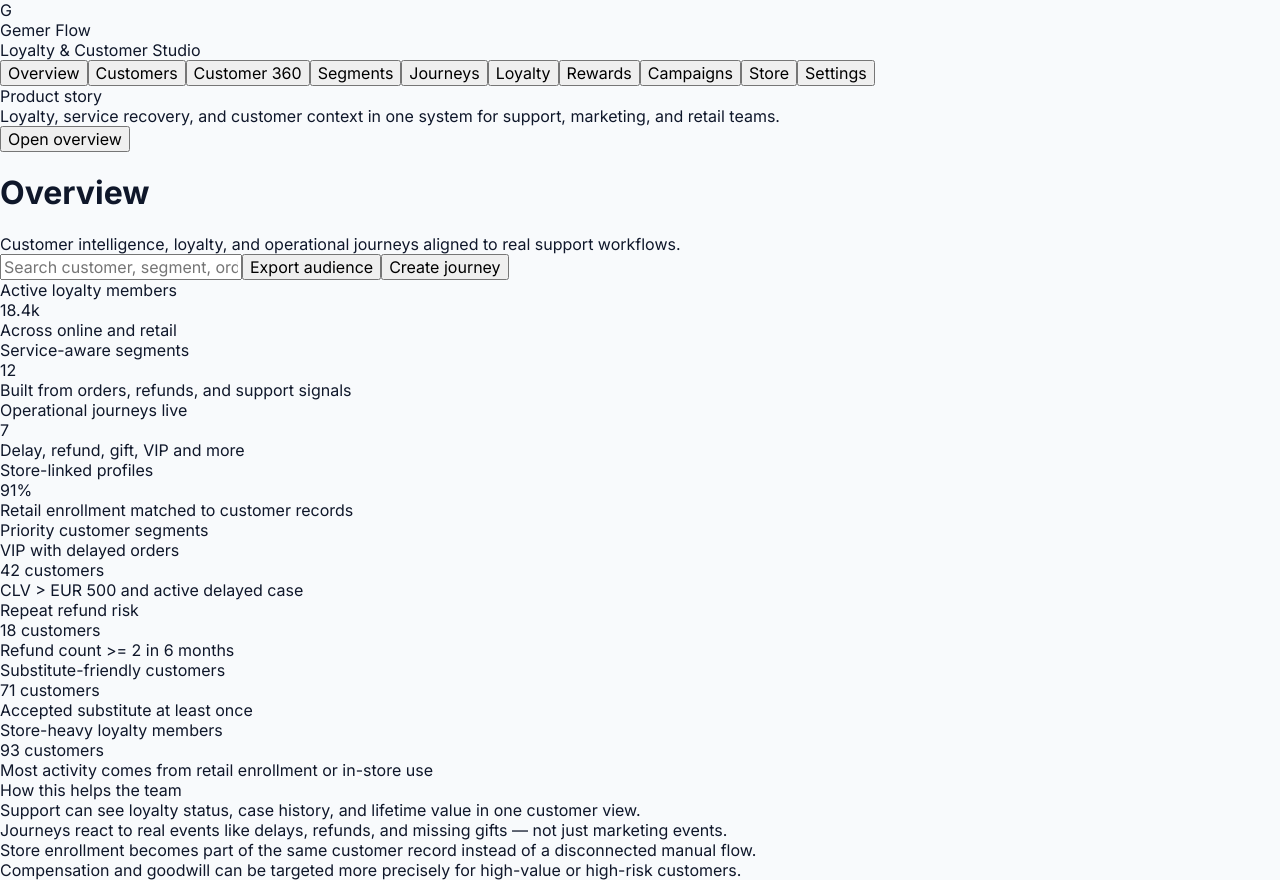
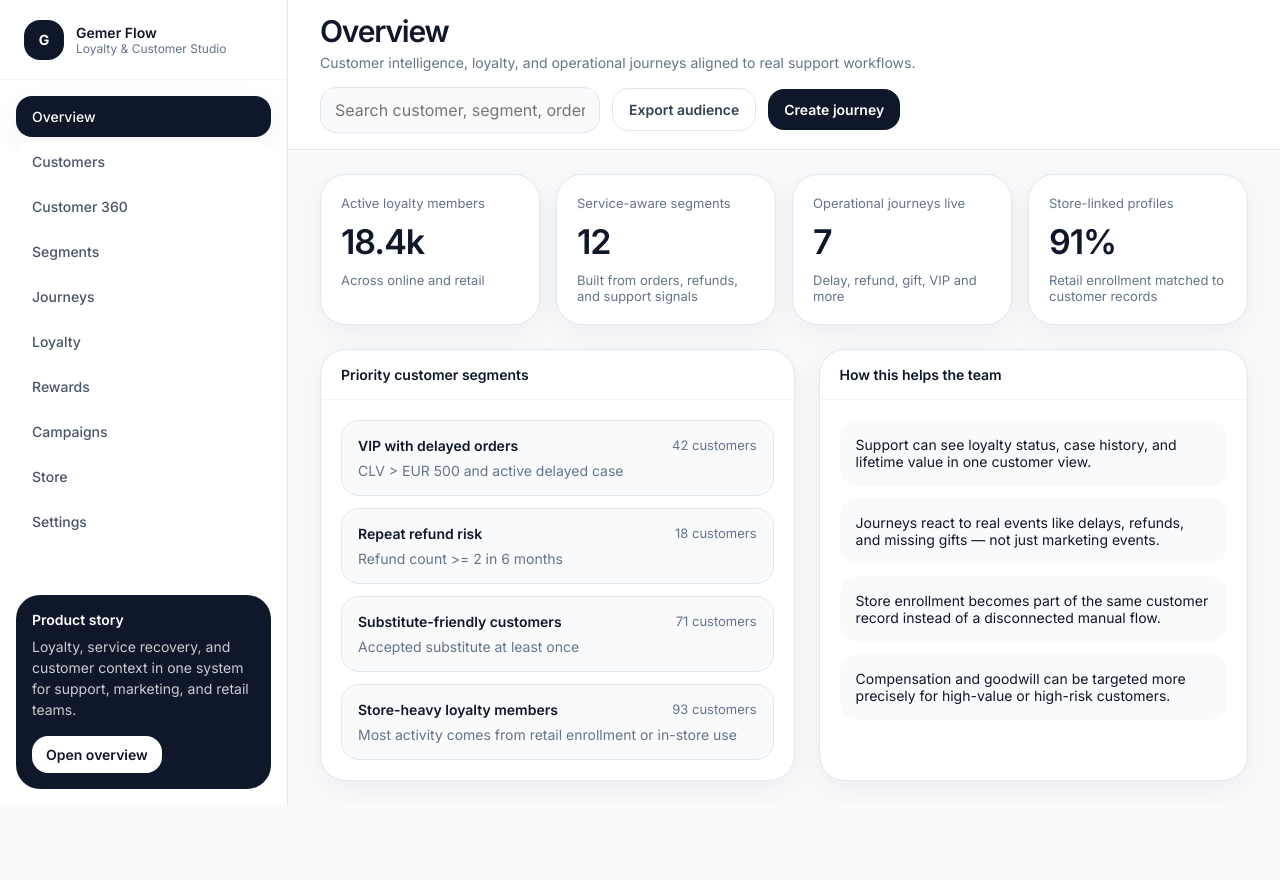
Before and after one commit to Jana89/loyalty-gemer, a Next.js app: page / in a window 1280 px wide. After the commit the page ends 805 px from the top, so only its background shows below. Built offline with nearby package versions, Linux system fonts and the light colour scheme.

Commit message:
Update globals.css

```diff
--- a/app/globals.css
+++ b/app/globals.css
@@ -1,5 +1,5 @@
 :root {
-  --bg: #f3f6fb;
+  --bg: #f8fafc;
   --panel: #ffffff;
   --panel-soft: #f8fafc;
   --border: #e2e8f0;
@@ -16,15 +16,172 @@
   --success: #059669;
   --success-soft: #d1fae5;
   --radius-xl: 26px;
-  --shadow: 0 8px 30px rgba(15,23,42,.06);
+  --shadow: 0 8px 30px rgba(15, 23, 42, 0.06);
 }
+
 * { box-sizing: border-box; }
 html, body { margin: 0; padding: 0; background: var(--bg); color: var(--text); }
-body { font-family: inherit;
-      background: #f8fafc;
-     color: #0f172a;}
-.shadow-soft {
-  box-shadow: 0 8px 30px rgba(15, 23, 42, 0.06);
-}
+body { font-family: inherit; }
 button, input, select { font: inherit; }
 button { cursor: pointer; }
+
+.app-shell { min-height: 100vh; background: var(--bg); color: var(--text); }
+.app-frame { display: flex; }
+.sidebar {
+  width: 288px;
+  min-height: 100vh;
+  background: #fff;
+  border-right: 1px solid var(--border);
+  display: flex;
+  flex-direction: column;
+}
+.sidebar-brand {
+  height: 80px;
+  display: flex;
+  align-items: center;
+  gap: 12px;
+  padding: 0 24px;
+  border-bottom: 1px solid #f1f5f9;
+}
+.brand-icon {
+  display: grid;
+  place-items: center;
+  width: 40px;
+  height: 40px;
+  border-radius: 16px;
+  background: var(--primary);
+  color: #fff;
+  font-size: 14px;
+  font-weight: 700;
+}
+.brand-title { font-size: 14px; font-weight: 600; }
+.brand-subtitle { font-size: 12px; color: var(--muted); }
+.sidebar-nav { padding: 16px; display: grid; gap: 4px; }
+.nav-button {
+  width: 100%;
+  display: flex;
+  align-items: center;
+  justify-content: space-between;
+  border: 0;
+  border-radius: 16px;
+  padding: 12px 16px;
+  text-align: left;
+  background: #fff;
+  color: #475569;
+  font-size: 14px;
+  font-weight: 500;
+  transition: all 0.15s ease;
+}
+.nav-button:hover { background: #f1f5f9; color: var(--text); }
+.nav-button.active { background: var(--primary); color: #fff; box-shadow: var(--shadow); }
+.sidebar-footer-card {
+  margin: auto 16px 16px;
+  border-radius: 24px;
+  background: var(--primary);
+  color: #fff;
+  padding: 16px;
+}
+.footer-card-title { font-size: 14px; font-weight: 600; }
+.footer-card-text { margin-top: 8px; font-size: 14px; line-height: 1.5; color: rgba(255,255,255,.78); }
+.footer-card-button {
+  margin-top: 16px;
+  border: 0;
+  border-radius: 16px;
+  background: #fff;
+  color: var(--primary);
+  padding: 10px 14px;
+  font-size: 14px;
+  font-weight: 600;
+}
+
+.content-area { flex: 1; min-width: 0; }
+.topbar {
+  border-bottom: 1px solid var(--border);
+  background: rgba(255,255,255,.92);
+  backdrop-filter: blur(8px);
+  padding: 16px 32px;
+  display: flex;
+  justify-content: space-between;
+  align-items: center;
+  gap: 16px;
+  flex-wrap: wrap;
+}
+.page-title { margin: 0; font-size: 30px; line-height: 1.05; letter-spacing: -0.04em; font-weight: 600; }
+.page-subtitle { margin-top: 6px; color: var(--muted); font-size: 14px; }
+.topbar-actions { display: flex; align-items: center; gap: 12px; flex-wrap: wrap; }
+.search-input {
+  width: 280px;
+  border-radius: 16px;
+  border: 1px solid var(--border);
+  background: var(--panel-soft);
+  padding: 12px 14px;
+  outline: none;
+}
+.ghost-btn, .primary-btn {
+  border-radius: 16px;
+  padding: 12px 16px;
+  font-size: 14px;
+  font-weight: 600;
+}
+.ghost-btn { border: 1px solid var(--border); background: #fff; color: #334155; }
+.primary-btn { border: 0; background: var(--primary); color: #fff; }
+.content-wrap { padding: 24px 32px; }
+
+.card-shell { background: var(--panel); border: 1px solid var(--border); border-radius: var(--radius-xl); box-shadow: var(--shadow); }
+.card-head { display: flex; justify-content: space-between; align-items: center; padding: 16px 20px; border-bottom: 1px solid #f1f5f9; }
+.card-title { font-size: 14px; font-weight: 600; }
+.card-body { padding: 20px; }
+.kpi-card { background: var(--panel); border: 1px solid var(--border); border-radius: var(--radius-xl); padding: 20px; box-shadow: var(--shadow); }
+.kpi-label { font-size: 13px; color: var(--muted); }
+.kpi-value { margin-top: 10px; font-size: 34px; font-weight: 600; letter-spacing: -0.03em; }
+.kpi-helper { margin-top: 10px; font-size: 13px; color: var(--muted); }
+
+.grid-kpis { display: grid; gap: 16px; grid-template-columns: repeat(auto-fit, minmax(180px, 1fr)); }
+.grid-main-split { display: grid; gap: 24px; grid-template-columns: 1.05fr 0.95fr; }
+.grid-detail-split { display: grid; gap: 24px; grid-template-columns: 1fr 1fr; }
+.grid-mini-cards { display: grid; gap: 12px; grid-template-columns: repeat(auto-fit, minmax(140px, 1fr)); }
+.grid-rewards { display: grid; gap: 14px; grid-template-columns: repeat(auto-fit, minmax(220px, 1fr)); }
+.stack-lg { display: grid; gap: 24px; }
+.stack-md { display: grid; gap: 12px; }
+.stack-sm { display: grid; gap: 10px; }
+.row-between { display: flex; justify-content: space-between; align-items: center; }
+.row-between-start { display: flex; justify-content: space-between; align-items: flex-start; }
+.row-wrap { display: flex; flex-wrap: wrap; align-items: center; }
+.gap-sm { gap: 8px; }
+.gap-md { gap: 12px; }
+.muted { color: var(--muted); font-size: 14px; }
+.small { font-size: 13px; }
+.font-semibold { font-weight: 600; }
+.font-strong { font-weight: 700; }
+.panel-soft { padding: 16px; border-radius: 18px; background: var(--panel-soft); font-size: 14px; }
+.panel-softless { padding: 18px; border-radius: 20px; background: #fff; }
+.outlined { border: 1px solid var(--border); }
+.list-button {
+  width: 100%;
+  text-align: left;
+  background: #fff;
+  border: 1px solid var(--border);
+  border-radius: 22px;
+  padding: 18px;
+  transition: all .15s ease;
+}
+.list-button:hover { background: #f8fafc; }
+.list-button.selected { background: #f8fafc; border-color: var(--primary); }
+.hero-name { font-size: 28px; font-weight: 600; letter-spacing: -0.03em; }
+.mt-6 { margin-top: 6px; }
+.mt-8 { margin-top: 8px; }
+.mt-10 { margin-top: 10px; }
+.mt-12 { margin-top: 12px; }
+.mini-label { font-size: 12px; color: var(--muted); }
+.mini-value { margin-top: 8px; font-weight: 600; }
+.warn-box { padding: 18px; border-radius: 20px; background: #fff7ed; border: 1px solid #fed7aa; }
+.warn-title { font-weight: 600; color: #9a3412; }
+.warn-text { margin-top: 8px; color: #9a3412; font-size: 14px; }
+.section-label { font-weight: 600; font-size: 14px; }
+.timeline-row { border: 1px solid var(--border); border-radius: 18px; padding: 14px; font-size: 14px; background: #fff; }
+.reward-value { margin-top: 14px; font-size: 24px; font-weight: 700; }
+
+@media (max-width: 1200px) {
+  .sidebar { display: none; }
+  .grid-main-split, .grid-detail-split { grid-template-columns: 1fr; }
+}
```
